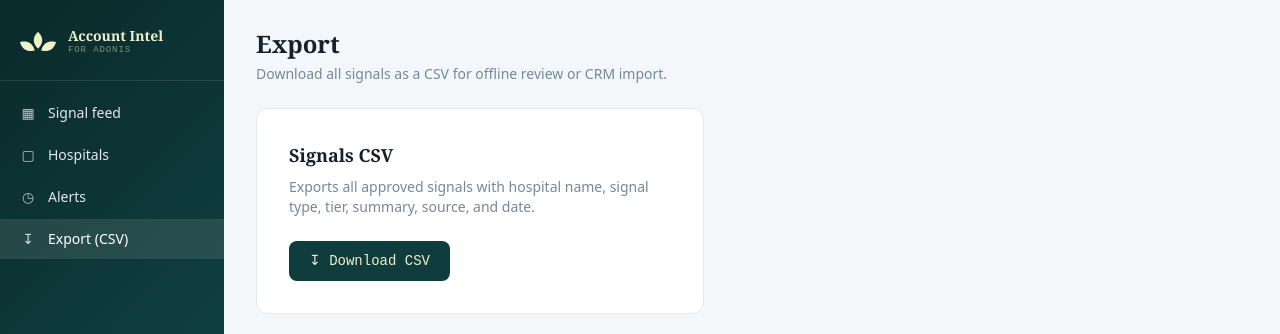
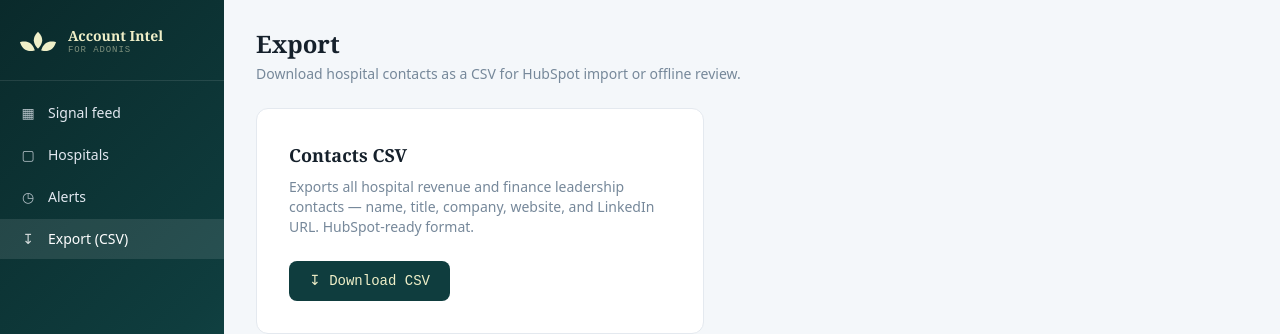
Before and after one commit to jp-bmn/adonisagent, a Next.js app in the folder apps/web/: page /export in a window 1280 px wide. Shown: the top 334 px of the page. Built offline with nearby package versions, Linux system fonts and the light colour scheme; no server answers.

Commit message:
fix: correct export page label from Signals CSV to Contacts CSV

```diff
--- a/apps/web/src/app/export/page.tsx
+++ b/apps/web/src/app/export/page.tsx
@@ -15,7 +15,7 @@ export default function ExportPage() {
       const url = URL.createObjectURL(blob);
       const a = document.createElement('a');
       a.href = url;
-      a.download = `adonis-signals-${new Date().toISOString().slice(0, 10)}.csv`;
+      a.download = `adonis-contacts-${new Date().toISOString().slice(0, 10)}.csv`;
       a.click();
       URL.revokeObjectURL(url);
     } catch {
@@ -30,15 +30,15 @@ export default function ExportPage() {
       <header className="mb-6">
         <h1 className="font-serif text-2xl font-semibold text-brand">Export</h1>
         <p className="text-sm text-slate-500 mt-1">
-          Download all signals as a CSV for offline review or CRM import.
+          Download hospital contacts as a CSV for HubSpot import or offline review.
         </p>
       </header>
 
       <div className="bg-white border border-line rounded-xl p-8 max-w-md">
-        <h2 className="font-serif text-lg font-semibold text-brand mb-2">Signals CSV</h2>
+        <h2 className="font-serif text-lg font-semibold text-brand mb-2">Contacts CSV</h2>
         <p className="text-sm text-slate-500 mb-6">
-          Exports all approved signals with hospital name, signal type, tier, summary, source, and
-          date.
+          Exports all hospital revenue and finance leadership contacts — name, title, company,
+          website, and LinkedIn URL. HubSpot-ready format.
         </p>
         <button
           onClick={handleDownload}
```
